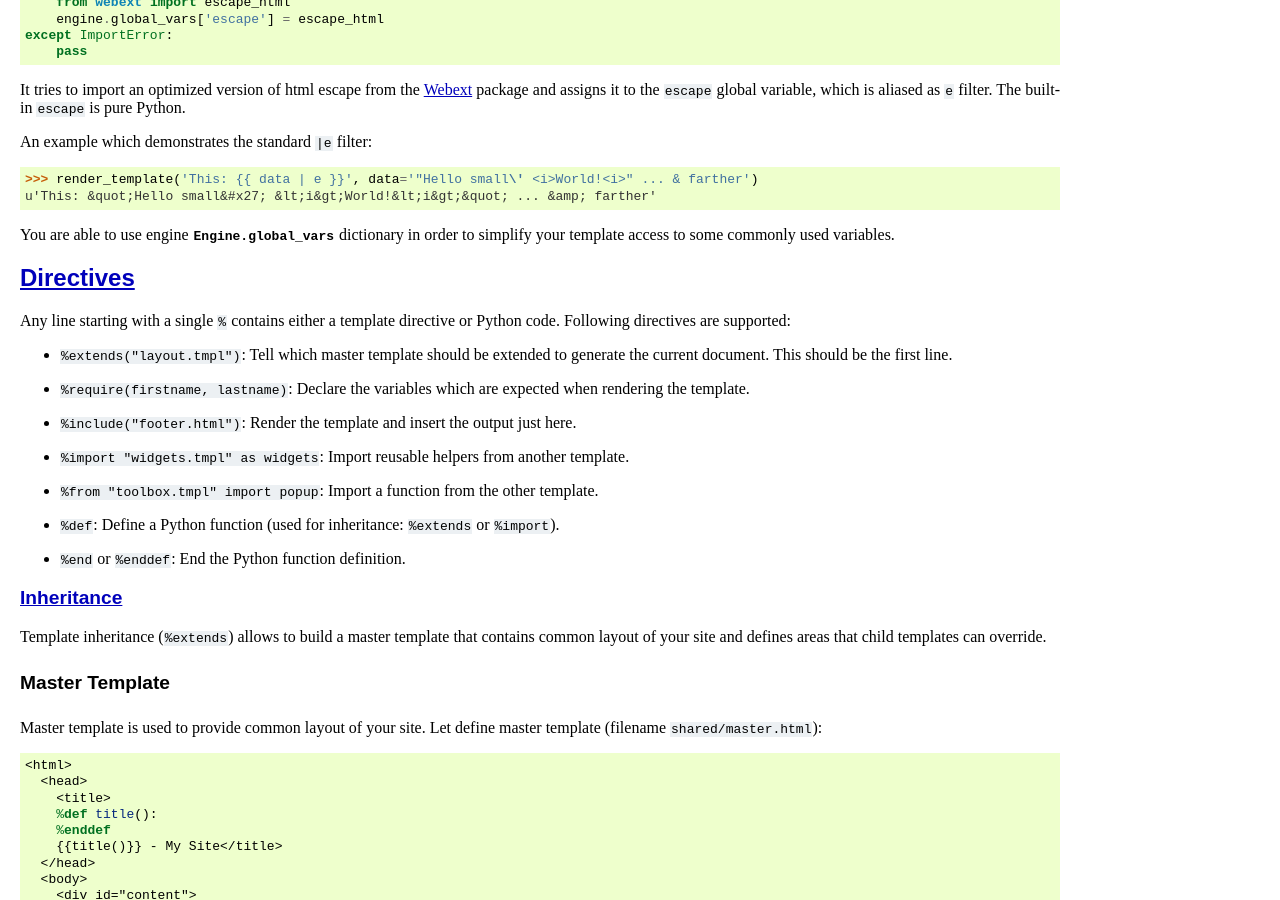
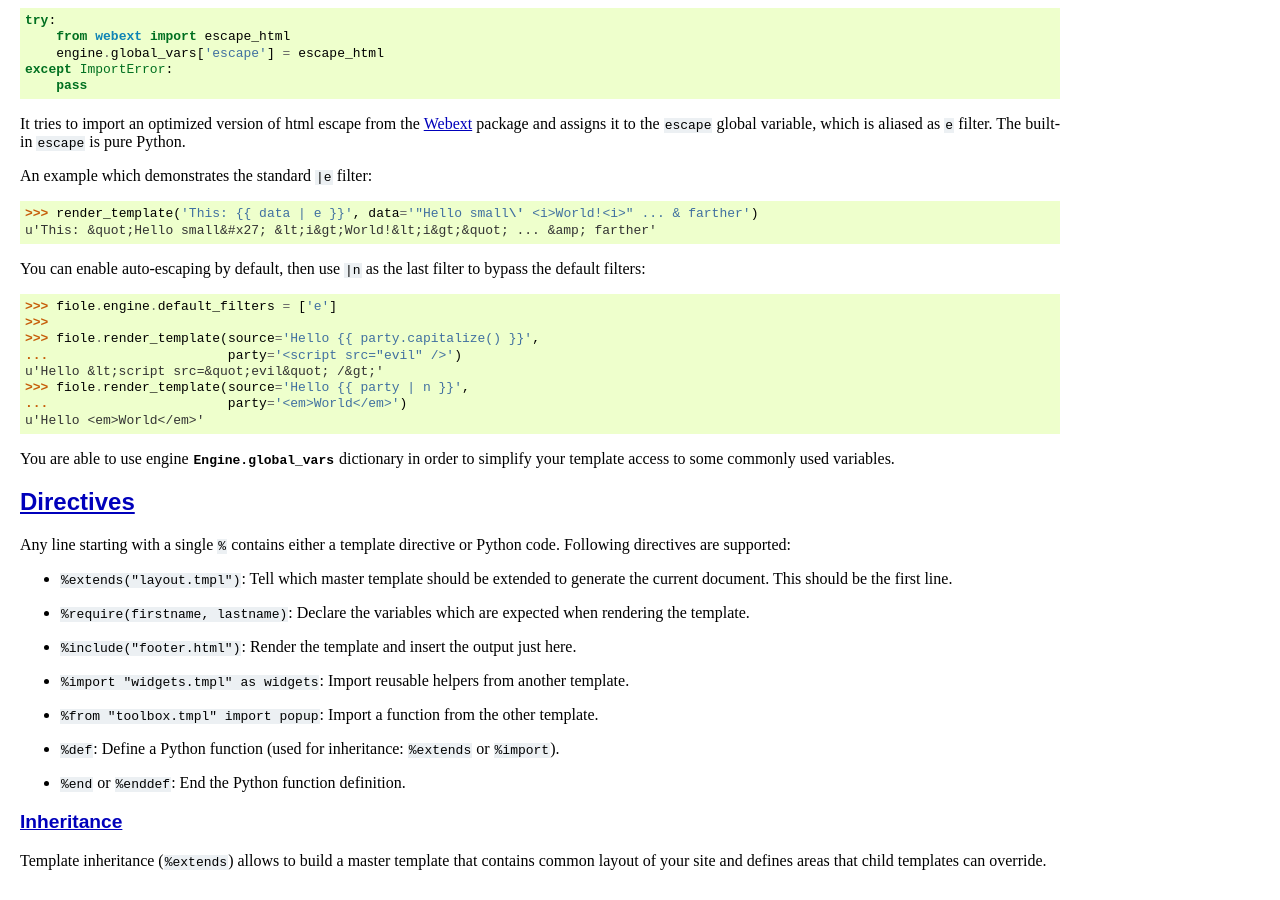
Before and after one commit to florentx/fiole, a Sphinx documentation site: the page built from docs/template.rst, in a window 1280 px wide and 900 px high, scrolled down 2556 px. Built offline with Sphinx 7.4.7, drawn with Linux system fonts in a browser that asks for light colours; some of the changed text lies outside the part shown.

Commit message:
Add |n filter and document the auto-escape feature; issue #5

```diff
--- a/CHANGES.rst
+++ b/CHANGES.rst
@@ -9,6 +9,8 @@ Changelog
 
 * Add ``Request.host_url``, ``Request.script_name`` and
   ``Request.get_url(path, full=False)``.  (Issue #4)
+
+* Add ``|n`` filter to disable default filters.  (Issue #5)
 
 * Fix caching of ``Request.accept*`` headers.
 
--- a/docs/template.rst
+++ b/docs/template.rst
@@ -23,6 +23,8 @@ In a nutshell, the syntax looks as simple as `Bottle SimpleTemplate`_:
   and inserts the result.
 * Use the ``|e`` filter to convert any of ``& < > " '`` to HTML-safe
   sequences.
+* Switch to auto-escaping with ``fiole.engine.default_filters = ['e']`` and
+  use ``|n`` to disable escaping (and default filters) for an expression.
 * A single percent ``%`` at the beginning of the line identifies a
   :ref:`template directive<template_directives>` or
   :ref:`Python code<template_python_code>`.
@@ -170,6 +172,19 @@ An example which demonstrates the standard ``|e`` filter::
 
     >>> render_template('This: {{ data | e }}', data='"Hello small\' <i>World!<i>" ... & farther')
     u'This: &quot;Hello small&#x27; &lt;i&gt;World!&lt;i&gt;&quot; ... &amp; farther'
+
+
+You can enable auto-escaping by default, then use ``|n`` as the last
+filter to bypass the default filters::
+
+    >>> fiole.engine.default_filters = ['e']
+    >>>
+    >>> fiole.render_template(source='Hello {{ party.capitalize() }}',
+    ...                       party='<script src="evil" />')
+    u'Hello &lt;script src=&quot;evil&quot; /&gt;'
+    >>> fiole.render_template(source='Hello {{ party | n }}',
+    ...                       party='<em>World</em>')
+    u'Hello <em>World</em>'
 
 
 You are able to use engine :data:`Engine.global_vars` dictionary in order
--- a/fiole.py
+++ b/fiole.py
@@ -1049,7 +1049,11 @@ class BlockBuilder(list):
             elif token == 'var':
                 filters = [f.strip() for f in value.split('|')]
                 value = filters.pop(0)
-                for f in filters + self.default_filters:
+                if filters and filters[-1] == 'n':
+                    filters.pop()
+                else:
+                    filters += self.default_filters
+                for f in filters:
                     value = self.filters.get(f, f) + '(' + value + ')'
             elif value:
                 value = repr(value)
```
Also changed, not shown: other parts of docs/template.rst (+0 -3 lines), 1 other file.
